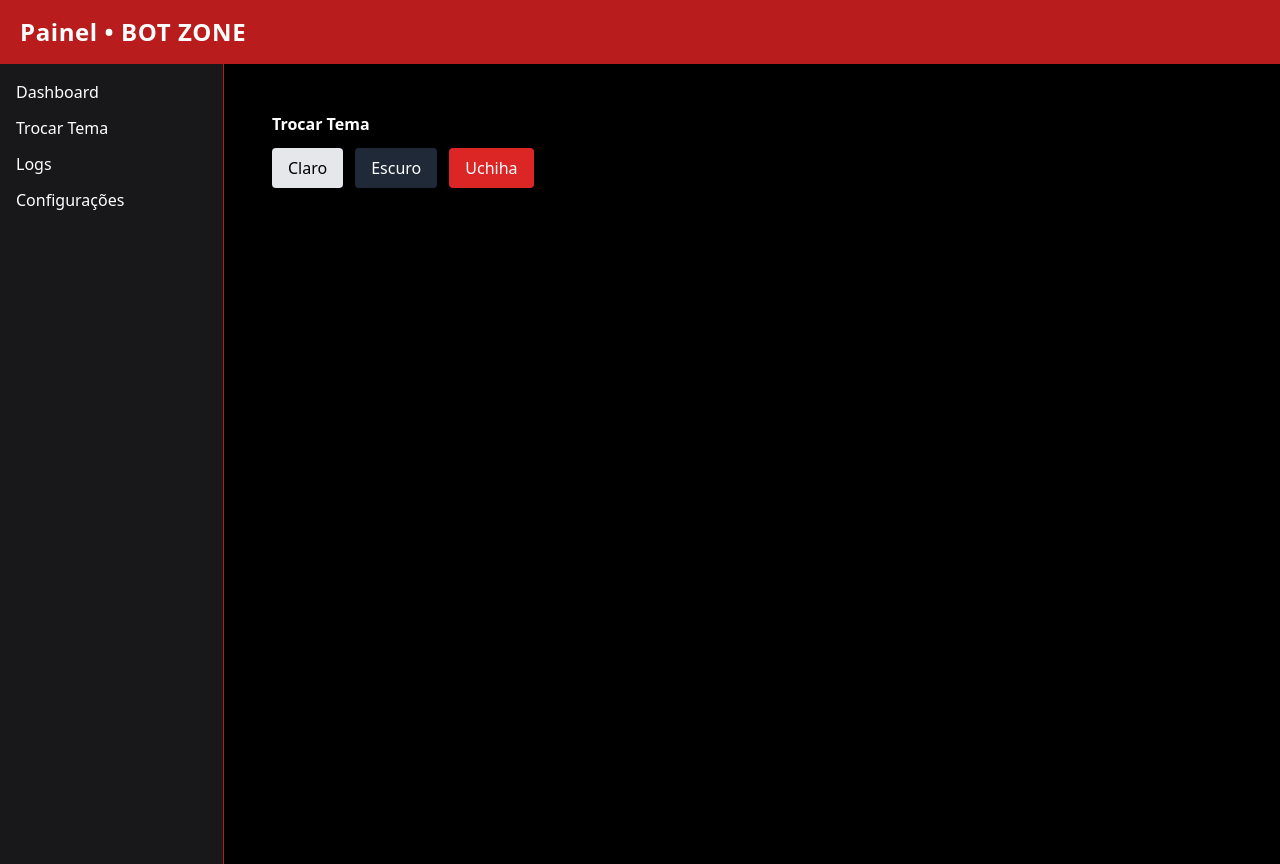
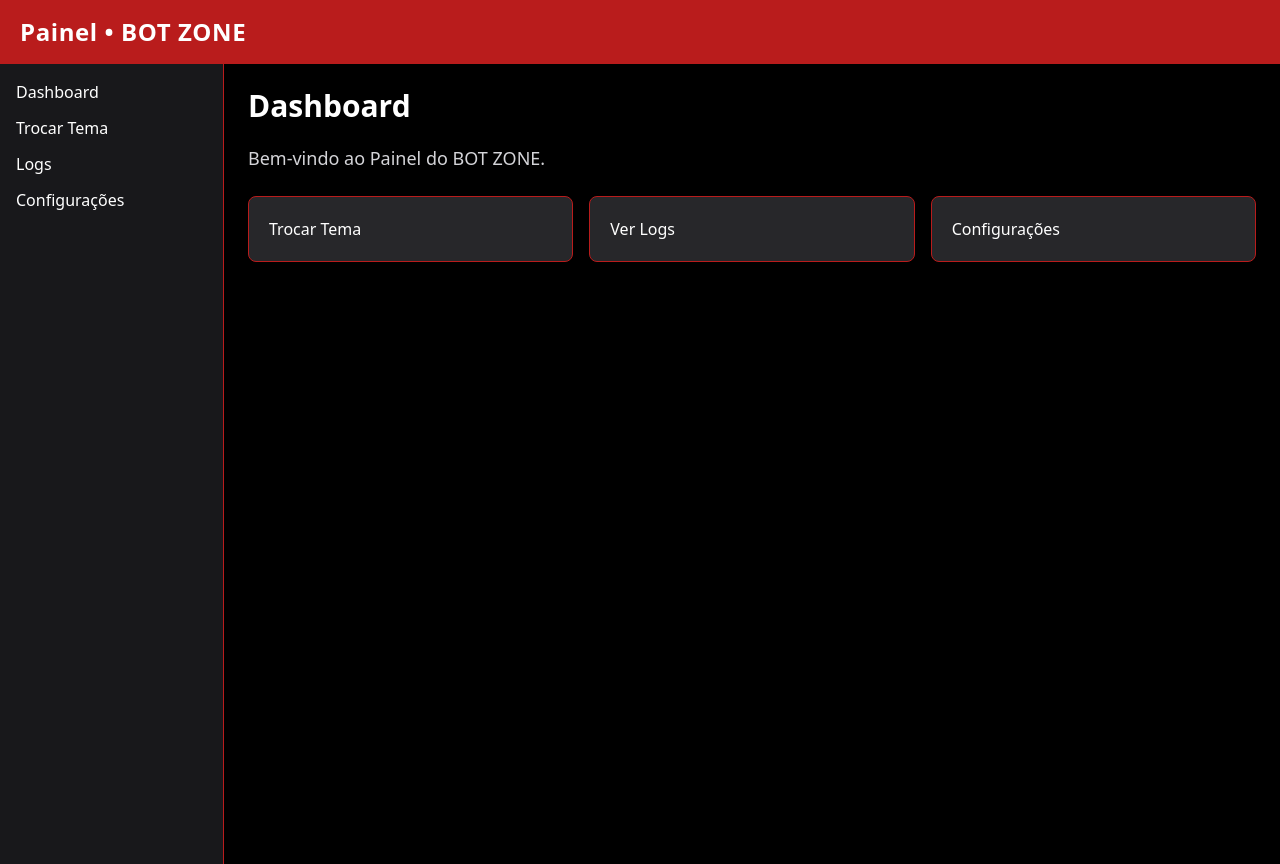
Before and after one commit to rubensilver/uchiha-site, a Next.js app: page /admin in a window 1280 px wide. Built offline with nearby package versions, Linux system fonts and the light colour scheme; no server answers.

Commit message:
Update page.tsx

```diff
--- a/app/admin/page.tsx
+++ b/app/admin/page.tsx
@@ -1,34 +1,25 @@
-"use client";
+export default function AdminHome() {
+  return (
+    <div>
+      <h2 className="text-3xl font-bold mb-5">Dashboard</h2>
 
-export default function ThemeChanger() {
-  const changeTheme = async (theme: string) => {
-    await fetch("/api/theme", {
-      method: "POST",
-      body: JSON.stringify({ theme }),
-      headers: { "Content-Type": "application/json" }
-    });
+      <p className="text-lg text-zinc-300">
+        Bem-vindo ao Painel do BOT ZONE.
+      </p>
 
-    window.location.reload();
-  };
+      <div className="mt-6 grid grid-cols-1 md:grid-cols-3 gap-4">
+        <a className="p-5 bg-zinc-800 rounded-lg border border-red-700 hover:bg-zinc-700" href="/admin/theme">
+          Trocar Tema
+        </a>
 
-  return (
-    <div className="p-6 bg-[var(--bg2)] rounded-lg">
-      <h2 className="font-bold text-[var(--primary)] mb-3">Trocar Tema</h2>
+        <a className="p-5 bg-zinc-800 rounded-lg border border-red-700 hover:bg-zinc-700" href="/admin/logs">
+          Ver Logs
+        </a>
 
-      <div className="flex gap-3">
-        <button onClick={() => changeTheme("light")} className="px-4 py-2 bg-gray-200 text-black rounded">
-          Claro
-        </button>
-
-        <button onClick={() => changeTheme("dark")} className="px-4 py-2 bg-gray-800 text-white rounded">
-          Escuro
-        </button>
-
-        <button onClick={() => changeTheme("uchiha")} className="px-4 py-2 bg-red-600 text-white rounded">
-          Uchiha
-        </button>
+        <a className="p-5 bg-zinc-800 rounded-lg border border-red-700 hover:bg-zinc-700" href="/admin/settings">
+          Configurações
+        </a>
       </div>
     </div>
   );
 }
-<ThemeChanger />
```
